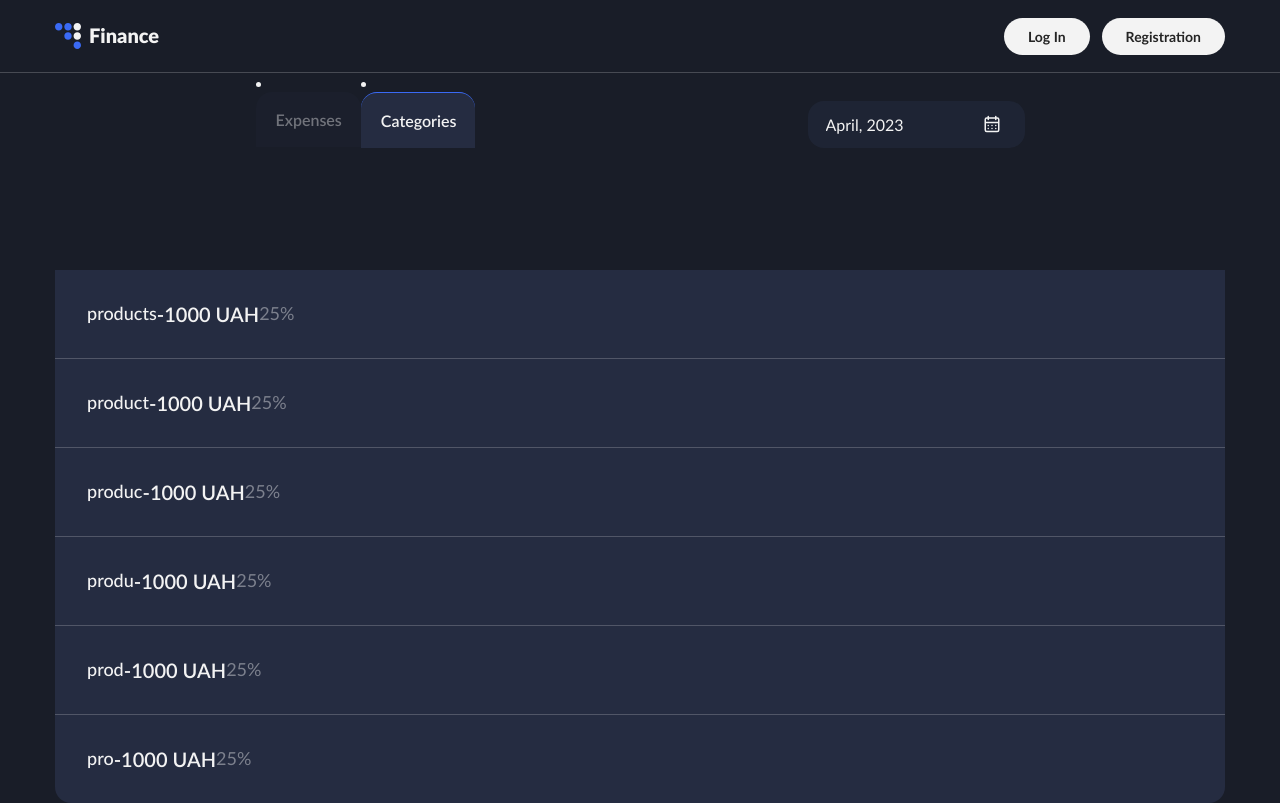
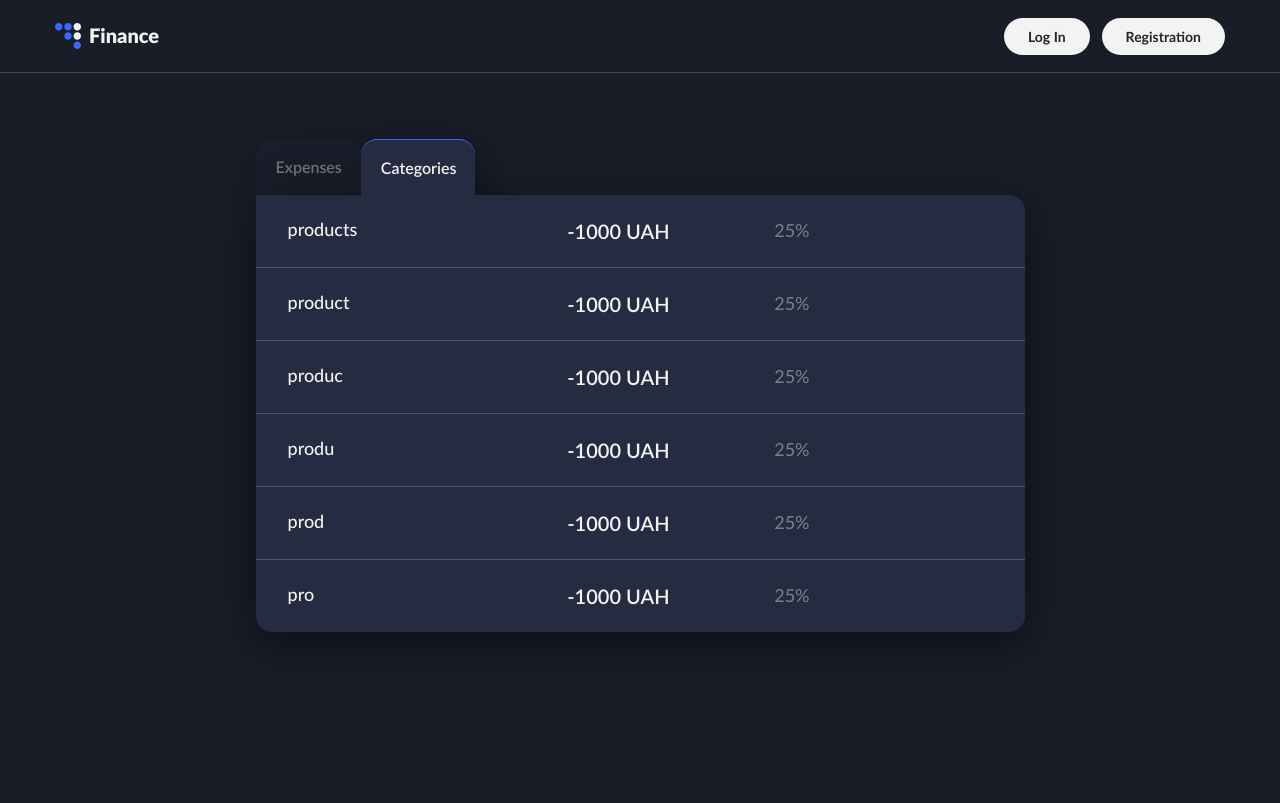
Before and after one commit to SolusBlade/ITD-React-project, a React (Create React App) app: page /statistics/categories in a window 1280 px wide. Built offline with nearby package versions, Linux system fonts and the light colour scheme; a web font is replaced by a local one; what yup-password would draw is missing.

Commit message:
resengaaaan

```diff
--- a/src/components/Header/Navigation/Navigation.module.scss
+++ b/src/components/Header/Navigation/Navigation.module.scss
@@ -1,5 +1,3 @@
-@import "../../../sass/utils/variables";
-
 @import "../../../sass/utils/mixin";
 @import "../../../sass/utils/variables";
 
--- a/src/pages/StatisticsPage/Categories/Categories.jsx
+++ b/src/pages/StatisticsPage/Categories/Categories.jsx
@@ -40,8 +40,10 @@ const Categories = () => {
       <ul className={d.categoriesList}>
         {categories.map(({ category, amount, percentage }) => (
           <li key={category} className={d.categoriesItem}>
-            <p className={d.categoriesDes}>{category}</p>
-            <p className={d.categoriesAmount}>-{amount} UAH</p>
+            <span className={d.categoriesItemEl}>
+              <p className={d.categoriesDes}>{category}</p>
+              <p className={d.categoriesAmount}>-{amount} UAH</p>
+            </span>
             <p className={d.categoriesPerc}>{percentage}</p>
           </li>
         ))}
--- a/src/pages/StatisticsPage/Categories/Categories.module.scss
+++ b/src/pages/StatisticsPage/Categories/Categories.module.scss
@@ -1,18 +1,34 @@
 @import '../../../sass/utils/variables';
 
 .categoriesList {
-    margin-top: 122px;
+    overflow: hidden;
+    // box-shadow: 0px 11px 38px rgba(0, 0, 0, 0.2);
+    border-radius: 0px 16px 16px 16px;
 }
 
 .categoriesItem {
-    display: flex;
-
-    align-items: center;
     background-color: $dark-blue-tabl;
 
-    @media screen and (min-width: 1280px) {
-        padding: 32px 0;
-        padding-left: 32px;
+    @media screen and (min-width: 360px) {
+        padding: 18px 16px;
+    }
+
+    @media screen and (min-width: 768px) {
+        display: flex;
+        justify-content: space-between;
+        align-items: center;
+        width: 100%;
+        padding: 24px 32px;
+        padding-right: 215px;
+    }
+}
+
+.categoriesItemEl {
+    display: flex;
+    justify-content: space-between;
+
+    @media screen and (min-width: 768px) {
+        width: 382px;
     }
 }
 
@@ -20,36 +36,44 @@
     border-bottom: 1px solid $light-gray;
 }
 
-.categoriesItem:last-child {
-    border-radius: 0px 0px 16px 16px;
-}
+.categoriesDes {
+    color: $white;
+    font-weight: 500;
+    font-size: 18px;
+    line-height: 1.2;
 
-
-.categoriesDes {
-
-    @media screen and (min-width: 1280px) {
-        font-weight: 500;
-        font-size: 18px;
-        line-height: 1.2;
-        color: $white;
+    @media screen and (min-width: 768px) {
+        width: 177px;
     }
 }
 
 .categoriesAmount {
-    @media screen and (min-width: 1280px) {
+    color: $white;
+    line-height: 1.2;
 
+    @media screen and (max-width: 767px) {
+        font-weight: 400;
+        font-size: 18px;
+    }
+
+    @media screen and (min-width: 768px) {
         font-weight: 600;
         font-size: 20px;
-        line-height: 1.2;
-        color: $white;
     }
 }
 
 .categoriesPerc {
-    @media screen and (min-width: 1280px) {
-        font-weight: 400;
+
+    font-weight: 400;
+    line-height: 1.2;
+    color: $light-gray-tabl;
+
+    @media screen and (max-width: 767px) {
+        margin-top: 8px;
+        font-size: 14px;
+    }
+
+    @media screen and (min-width: 768px) {
         font-size: 18px;
-        line-height: 1.2;
-        color: $light-gray-tabl;
     }
 }
--- a/src/pages/StatisticsPage/StatisticsPage.jsx
+++ b/src/pages/StatisticsPage/StatisticsPage.jsx
@@ -1,5 +1,5 @@
 import Container from 'components/Container/Container';
-import DateComp from 'components/DateComp/DateComp';
+// import DateComp from 'components/DateComp/DateComp';
 
 import s from './StatisticsPage.module.scss';
 import { NavLink, Outlet } from 'react-router-dom';
@@ -8,9 +8,10 @@ const StatisticsPage = () => {
   return (
     <>
       <Container>
+        <div className={s.statWrapp}>
           <div className={s.navWrapper}>
             <nav>
-            <div className={s.navThumb}>
+              <ul className={s.navThumb}>
                 <li>
                   <NavLink
                     to="transactions"
@@ -28,13 +29,14 @@ const StatisticsPage = () => {
                     Categories
                   </NavLink>
                 </li>
-            </div>
+              </ul>
             </nav>
             <div className={s.calendarWrapper}>
-            <DateComp />
+              {/* <DateComp /> */}
             </div>
           </div>
           <Outlet />
+        </div>
       </Container>
     </>
   );
--- a/src/pages/StatisticsPage/StatisticsPage.module.scss
+++ b/src/pages/StatisticsPage/StatisticsPage.module.scss
@@ -1,5 +1,19 @@
 @import '../../sass/utils/variables';
 
+.statWrapp {
+  filter: drop-shadow(0px 11px 20px rgba(0, 0, 0, 0.5));
+
+  @media screen and (min-width: 768px) {
+    width: 704px;
+  }
+
+  @media screen and (min-width: 1280px) {
+    width: 769px;
+  }
+  margin: auto;
+  margin-top: 66px;     // прибрати, коли буде секція
+  margin-bottom: 106px; // прибрати, коли буде секція
+}
 
 .navWrapper {
   display: flex;
@@ -34,6 +48,7 @@
   display: flex;
   flex-direction: row;
   margin: 0 auto;
+  // box-shadow: 0px 11px 38px rgba(0, 0, 0, 0.2);
 }
 
 .link {
```
Also changed, not shown: src/assets/images/vector-desktop-2x.png (added). Lines whose indentation alone changed are shown as unchanged.
